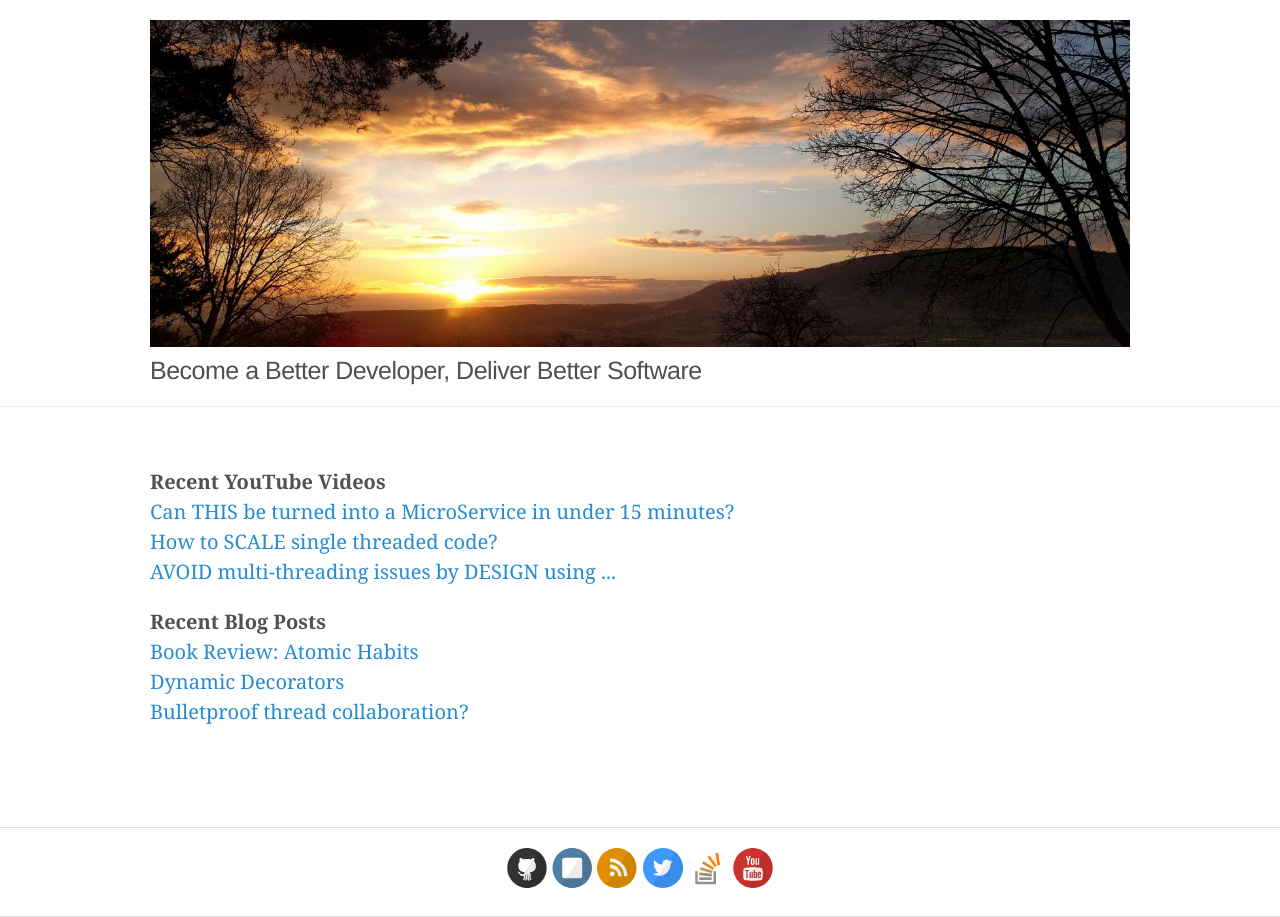
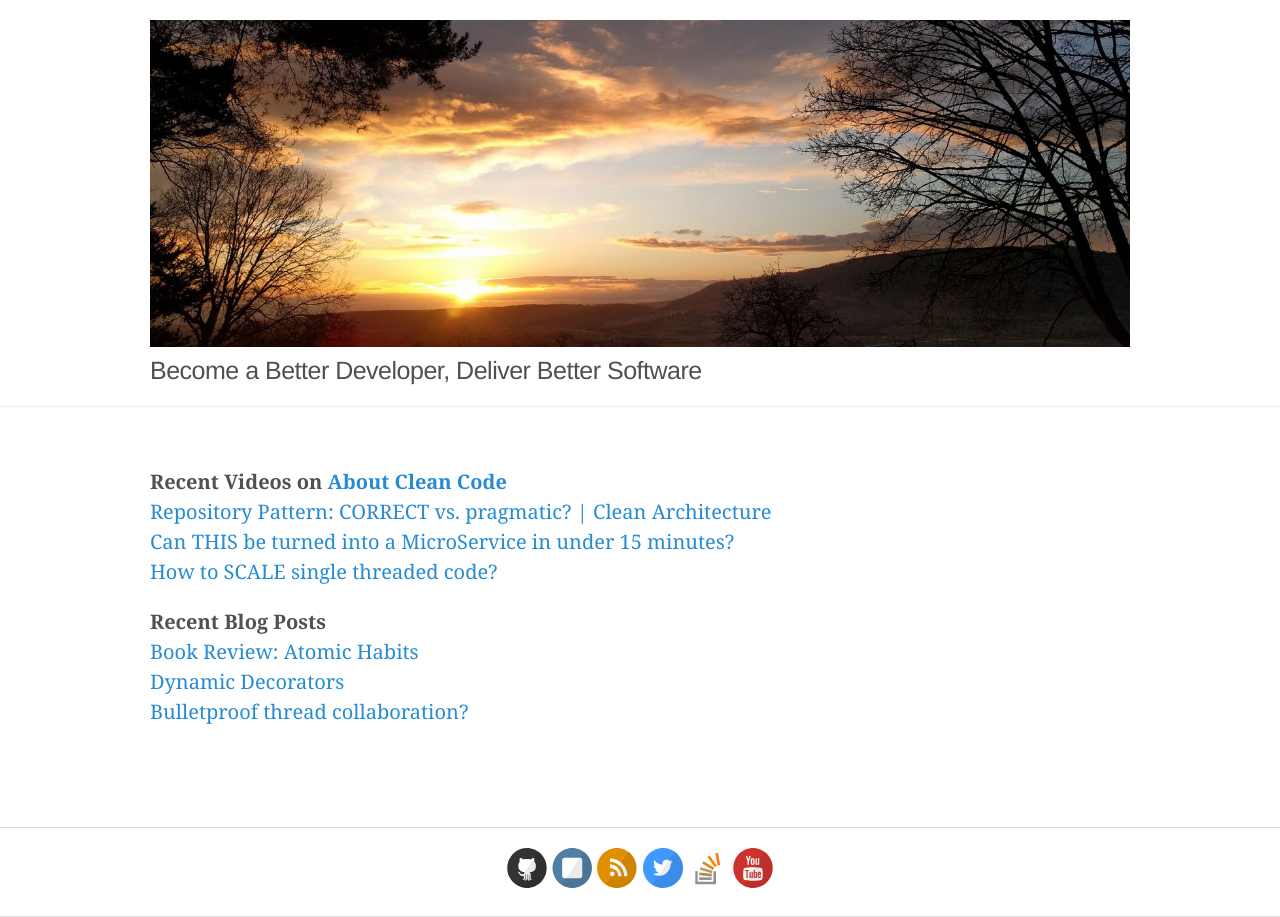
Before and after one commit to plainionist/plainionist.github.io, a Jekyll site: the page built from landing.html, in a window 1280 px wide. Built offline with Jekyll 4.4.1, drawn with Linux system fonts in a browser that asks for light colours.

Commit message:
Landing page updated

```diff
--- a/landing.html
+++ b/landing.html
@@ -40,13 +40,13 @@
         <div class="container content">
 
             <p>
-                <b>Recent YouTube Videos</b>
+                <b>Recent Videos on <a href="https://linktw.in/0GYgVJ">About Clean Code</a></b>
+                <br/>
+                <a href="https://linktw.in/uE2fOe">Repository Pattern: CORRECT vs. pragmatic? | Clean Architecture</a>
                 <br/>
                 <a href="https://linktw.in/QqHml6">Can THIS be turned into a MicroService in under 15 minutes?</a>
                 <br/>
                 <a href="https://linktw.in/IKp0Ng">How to SCALE single threaded code?</a>
-                <br/>
-                <a href="https://linktw.in/5PJY6A">AVOID multi-threading issues by DESIGN using ...</a>
             </p>
 
             <p>
```
